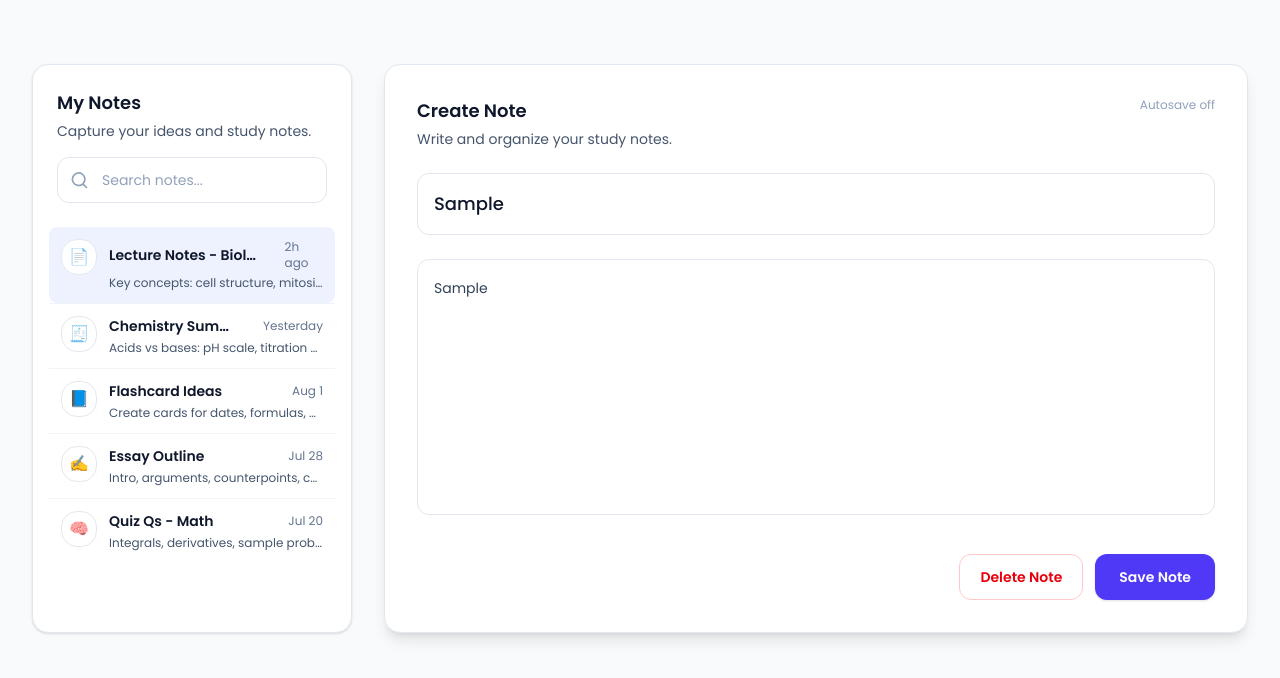
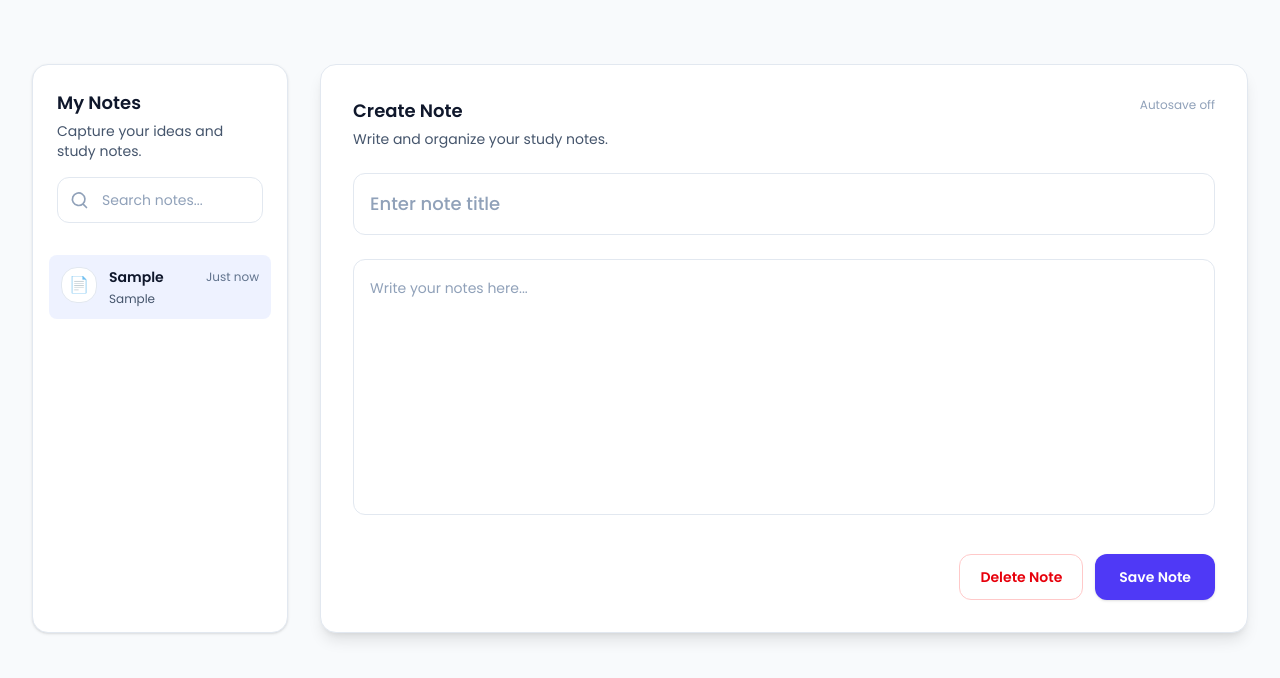
Before and after one commit to fatima1886/AI-study-assistant-, a website with bundled scripts: page src/notes.html in a window 1280 px wide. Both pictures are taken after typing "Sample", "Sample" into the empty fields and a click on the button "Save Note". Built offline with nearby package versions, Linux system fonts and the light colour scheme.

Commit message:
Notes feature added

```diff
--- /dev/null
+++ b/src/listItem.js
@@ -0,0 +1,41 @@
+// export function ForListItem() {
+//     listItems.insertAdjacentHTML('beforeend', `
+//         <li>
+//           <a href="#" class="flex items-start gap-3 rounded-lg bg-indigo-50 p-3 text-left transition hover:bg-slate-50">
+//             <div class="flex-shrink-0">
+//               <div class="flex h-9 w-9 items-center justify-center rounded-2xl bg-white text-indigo-600 border border-slate-200">📄</div>
+//             </div>
+//             <div class="min-w-0 flex-1">
+//               <div class="flex items-center justify-between gap-4">
+//                 <p class="title truncate text-sm font-semibold text-slate-900">${parsedData.title}</p>
+//                 <p class="ml-2 text-xs text-slate-500">2h ago</p>
+//               </div>
+//               <p class="body mt-1 truncate text-xs text-slate-600">${parsedData.body}</p>
+//             </div>
+//           </a>
+//         </li>
+//     `);
+// }
+
+// 1. Imports must always be at the top of the file
+export function ForListItem(containerElement, noteData) {
+    // Prevent errors if the container element doesn't exist on the page
+    if (!containerElement) return;
+
+    containerElement.insertAdjacentHTML('afterbegin', `
+        <li class="mt-2">
+          <a href="#" class="flex items-start gap-3 rounded-lg bg-indigo-50 p-3 text-left transition hover:bg-slate-50">
+            <div class="flex-shrink-0">
+              <div class="flex h-9 w-9 items-center justify-center rounded-2xl bg-white text-indigo-600 border border-slate-200">📄</div>
+            </div>
+            <div class="min-w-0 flex-1">
+              <div class="flex items-center justify-between gap-4">
+                <p class="title truncate text-sm font-semibold text-slate-900">${noteData.title}</p>
+                <p class="ml-2 text-xs text-slate-500">Just now</p>
+              </div>
+              <p class="body mt-1 truncate text-xs text-slate-600">${noteData.body}</p>
+            </div>
+          </a>
+        </li>
+    `);
+}
--- a/src/notes.html
+++ b/src/notes.html
@@ -31,86 +31,24 @@
           </div>
 
           <nav aria-label="Notes list" class="flow-root">
-            <ul class="-mx-2 divide-y divide-slate-100">
+            <ul class="listItem -mx-2 divide-y  divide-slate-100">
               <!-- Note Item 1 (active) -->
-              <li>
+              <!-- <li >
                 <a href="#" class="flex items-start gap-3 rounded-lg bg-indigo-50 p-3 text-left transition hover:bg-slate-50">
                   <div class="flex-shrink-0">
                     <div class="flex h-9 w-9 items-center justify-center rounded-2xl bg-white text-indigo-600 border border-slate-200">📄</div>
                   </div>
                   <div class="min-w-0 flex-1">
                     <div class="flex items-center justify-between gap-4">
-                      <p class="truncate text-sm font-semibold text-slate-900">Lecture Notes - Biology</p>
+                      <p class="title truncate text-sm font-semibold text-slate-900"></p>
                       <p class="ml-2 text-xs text-slate-500">2h ago</p>
                     </div>
-                    <p class="mt-1 truncate text-xs text-slate-600">Key concepts: cell structure, mitosis overview...</p>
+                    <p class="body mt-1 truncate text-xs text-slate-600"></p>
                   </div>
                 </a>
-              </li>
+              </li> -->
 
-              <!-- Note Item 2 -->
-              <li>
-                <a href="#" class="flex items-start gap-3 rounded-lg p-3 transition hover:bg-slate-50">
-                  <div class="flex-shrink-0">
-                    <div class="flex h-9 w-9 items-center justify-center rounded-2xl bg-white text-indigo-600 border border-slate-200">🧾</div>
-                  </div>
-                  <div class="min-w-0 flex-1">
-                    <div class="flex items-center justify-between gap-4">
-                      <p class="truncate text-sm font-semibold text-slate-900">Chemistry Summary</p>
-                      <p class="ml-2 text-xs text-slate-500">Yesterday</p>
-                    </div>
-                    <p class="mt-1 truncate text-xs text-slate-600">Acids vs bases: pH scale, titration notes...</p>
-                  </div>
-                </a>
-              </li>
 
-              <!-- Note Item 3 -->
-              <li>
-                <a href="#" class="flex items-start gap-3 rounded-lg p-3 transition hover:bg-slate-50">
-                  <div class="flex-shrink-0">
-                    <div class="flex h-9 w-9 items-center justify-center rounded-2xl bg-white text-indigo-600 border border-slate-200">📘</div>
-                  </div>
-                  <div class="min-w-0 flex-1">
-                    <div class="flex items-center justify-between gap-4">
-                      <p class="truncate text-sm font-semibold text-slate-900">Flashcard Ideas</p>
-                      <p class="ml-2 text-xs text-slate-500">Aug 1</p>
-                    </div>
-                    <p class="mt-1 truncate text-xs text-slate-600">Create cards for dates, formulas, and definitions...</p>
-                  </div>
-                </a>
-              </li>
-
-              <!-- Note Item 4 -->
-              <li>
-                <a href="#" class="flex items-start gap-3 rounded-lg p-3 transition hover:bg-slate-50">
-                  <div class="flex-shrink-0">
-                    <div class="flex h-9 w-9 items-center justify-center rounded-2xl bg-white text-indigo-600 border border-slate-200">✍️</div>
-                  </div>
-                  <div class="min-w-0 flex-1">
-                    <div class="flex items-center justify-between gap-4">
-                      <p class="truncate text-sm font-semibold text-slate-900">Essay Outline</p>
-                      <p class="ml-2 text-xs text-slate-500">Jul 28</p>
-                    </div>
-                    <p class="mt-1 truncate text-xs text-slate-600">Intro, arguments, counterpoints, conclusion...</p>
-                  </div>
-                </a>
-              </li>
-
-              <!-- Note Item 5 -->
-              <li>
-                <a href="#" class="flex items-start gap-3 rounded-lg p-3 transition hover:bg-slate-50">
-                  <div class="flex-shrink-0">
-                    <div class="flex h-9 w-9 items-center justify-center rounded-2xl bg-white text-indigo-600 border border-slate-200">🧠</div>
-                  </div>
-                  <div class="min-w-0 flex-1">
-                    <div class="flex items-center justify-between gap-4">
-                      <p class="truncate text-sm font-semibold text-slate-900">Quiz Qs - Math</p>
-                      <p class="ml-2 text-xs text-slate-500">Jul 20</p>
-                    </div>
-                    <p class="mt-1 truncate text-xs text-slate-600">Integrals, derivatives, sample problems...</p>
-                  </div>
-                </a>
-              </li>
             </ul>
           </nav>
         </aside>
@@ -131,7 +69,7 @@
             <div class="space-y-6">
               <div>
                 <label for="note-title" class="sr-only">Note title</label>
-                <input id="note-title" type="text" placeholder="Enter note title" class="w-full rounded-xl border border-slate-200 bg-white p-4 text-lg font-medium text-slate-900 placeholder-slate-400 focus:outline-none focus:ring-2 focus:ring-indigo-600" />
+                <input  id="note-title" type="text" placeholder="Enter note title" class="w-full rounded-xl border border-slate-200 bg-white p-4 text-lg font-medium text-slate-900 placeholder-slate-400 focus:outline-none focus:ring-2 focus:ring-indigo-600" />
               </div>
 
               <div>
@@ -142,12 +80,14 @@
 
             <div class="mt-8 flex flex-col items-stretch gap-3 sm:flex-row sm:justify-end">
               <button type="button" class="order-2 inline-flex items-center justify-center rounded-xl bg-white border border-red-200 px-5 py-3 text-sm font-semibold text-red-600 transition hover:bg-red-50 sm:order-1">Delete Note</button>
-              <button type="button" class="order-1 inline-flex items-center justify-center rounded-xl bg-indigo-600 px-6 py-3 text-sm font-semibold text-white shadow transition hover:bg-indigo-700 sm:order-2">Save Note</button>
+              <button type="button" class="Savebtn order-1 inline-flex items-center justify-center rounded-xl bg-indigo-600 px-6 py-3 text-sm font-semibold text-white shadow transition hover:bg-indigo-700 sm:order-2">Save Note</button>
             </div>
           </div>
         </main>
       </div>
     </section>
 
+
+    <script type="module" src="notes.js"></script>
 </body>
 </html>
--- /dev/null
+++ b/src/notes.js
@@ -0,0 +1,64 @@
+// const title = document.getElementById("note-title");
+// const body = document.getElementById("note-body");
+// const showTitle = document.querySelector(".title");
+// const showBody = document.querySelector(".body");
+// const saveButton = document.querySelector(".Savebtn");
+// const listItems = document.querySelector(".listItem");
+
+// function saveNote() {
+//     const noteCreated = {
+//         title: title.value,
+//         body: body.value
+//     };
+//     // Save JSON string to localStorage
+//     localStorage.setItem("noteCreated", JSON.stringify(noteCreated));
+//     // Wipe inputs dry clean
+//     title.value = "";
+//     body.value = "";
+// }
+// import { ForListItem } from "listItem.js";
+
+// saveButton.addEventListener("click", () => {
+//     saveNote();
+//     const checkSavedData = localStorage.getItem("noteCreated");
+//     if (checkSavedData) {
+//         const parsedData = JSON.parse(checkSavedData);
+//         ForListItem();
+//     }
+// });
+
+// 1. Imports must always be at the top of the file
+import { ForListItem } from "./listItem.js";
+
+// 2. DOM Elements
+const title = document.getElementById("note-title");
+const body = document.getElementById("note-body");
+const saveButton = document.querySelector(".Savebtn");
+const listItems = document.querySelector(".listItem");
+
+// 3. Logic Functions
+function saveNote() {
+    const noteCreated = {
+        title: title.value,
+        body: body.value
+    };
+    // Save JSON string to localStorage
+    localStorage.setItem("noteCreated", JSON.stringify(noteCreated));
+
+    // Wipe inputs dry clean
+    title.value = "";
+    body.value = "";
+}
+
+// 4. Event Listeners
+saveButton.addEventListener("click", () => {
+    saveNote();
+
+    const checkSavedData = localStorage.getItem("noteCreated");
+    if (checkSavedData) {
+        const parsedData = JSON.parse(checkSavedData);
+
+        // Pass both the DOM target element and the data object into your module function
+        ForListItem(listItems, parsedData);
+    }
+});
```
Also changed, not shown: src/output.css.
